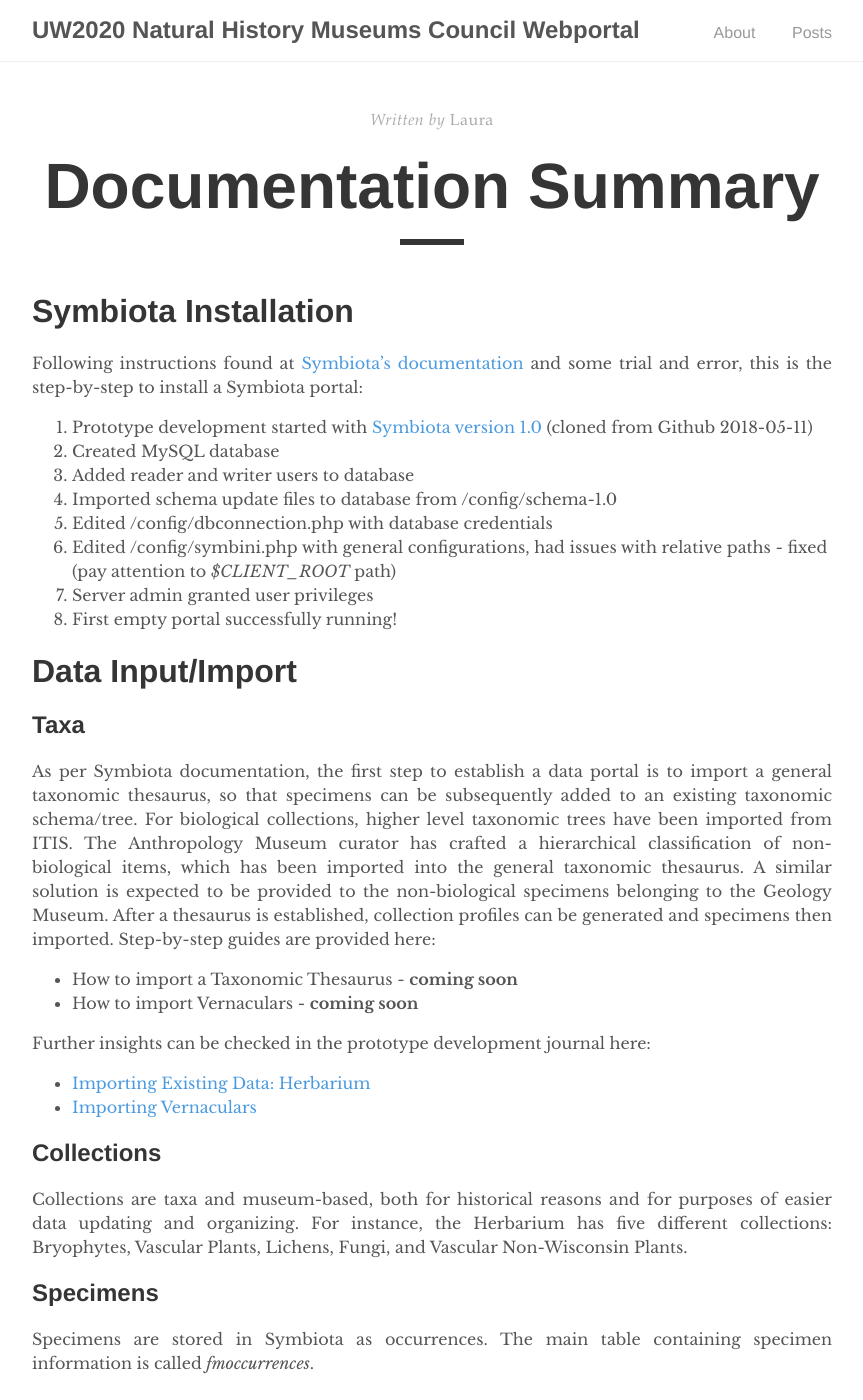
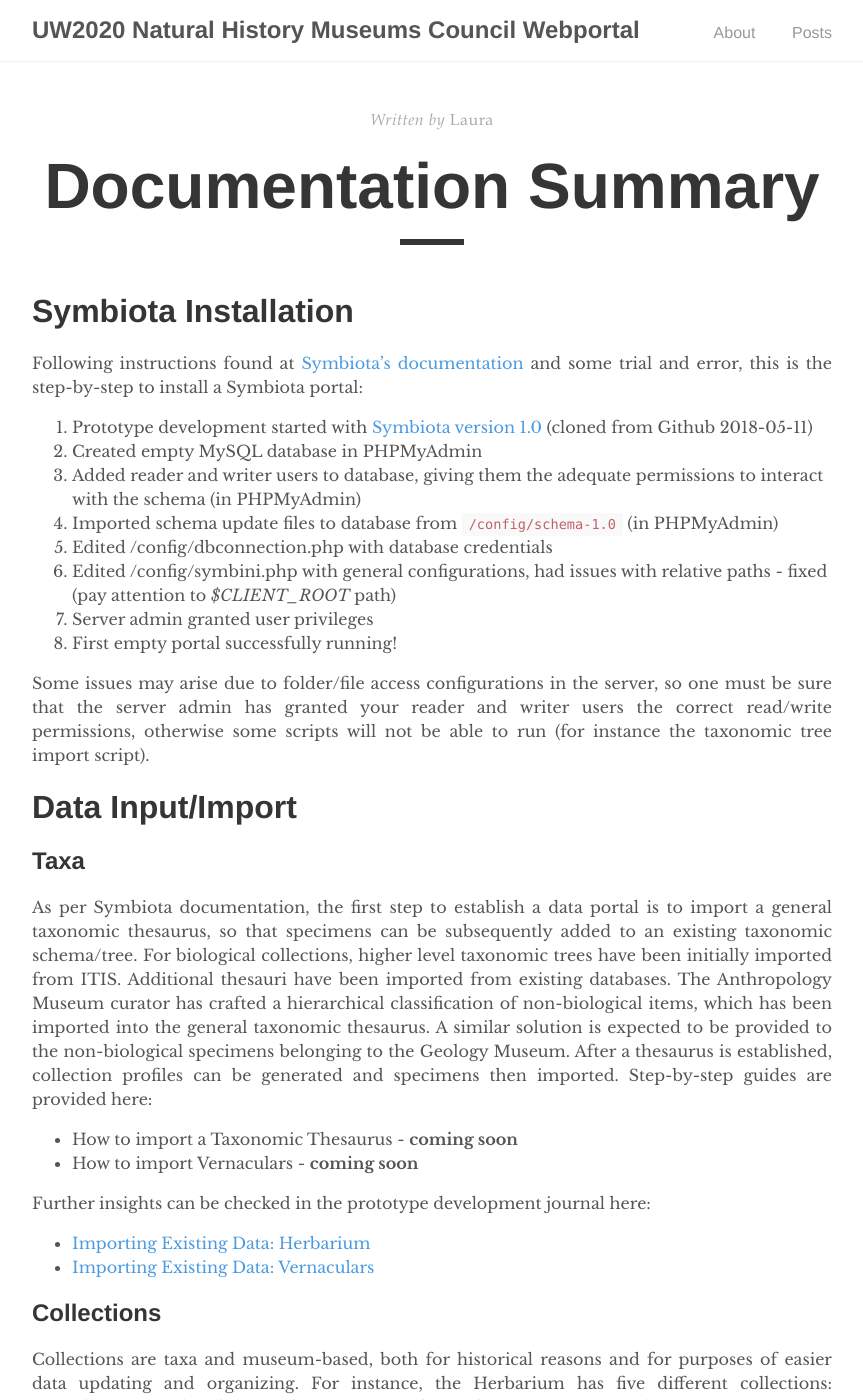
Before and after one commit to arbolitoloco/uw2020, a Jekyll site: the page built from docs/docs-summary.md, in a window 1280 px wide and 1400 px high. Shown: the whole window, without its empty margins (208-1071 px from the left). Built offline with Jekyll 4.4.1, drawn with Linux system fonts in a browser that asks for light colours.

Commit message:
minor fixes

```diff
--- a/docs/docs-summary.md
+++ b/docs/docs-summary.md
@@ -8,19 +8,22 @@
 # Symbiota Installation
 Following instructions found at [Symbiota's documentation](http://symbiota.org/docs/installation-instructions/) and some trial and error, this is the step-by-step to install a Symbiota portal:
 1. Prototype development started with [Symbiota version 1.0](https://github.com/Symbiota/Symbiota/releases) (cloned from Github 2018-05-11)
-2. Created MySQL database
-3. Added reader and writer users to database
-4. Imported schema update files to database from /config/schema-1.0
+2. Created empty MySQL database in PHPMyAdmin
+3. Added reader and writer users to database, giving them the adequate permissions to interact with the schema (in PHPMyAdmin)
+4. Imported schema update files to database from `/config/schema-1.0` (in PHPMyAdmin)
 5. Edited /config/dbconnection.php with database credentials
 6. Edited /config/symbini.php with general configurations, had issues with relative paths - fixed (pay attention to *$CLIENT_ROOT* path)
 7. Server admin granted user privileges
 8. First empty portal successfully running!
 
+Some issues may arise due to folder/file access configurations in the server, so one must be sure that the server admin has granted your reader and writer users the correct read/write permissions, otherwise some scripts will not be able to run (for instance the taxonomic tree import script).
+
+
 # Data Input/Import
 
 ## Taxa
 As per Symbiota documentation, the first step to establish a data portal is to import a general taxonomic thesaurus, so that specimens can be subsequently added to an existing taxonomic schema/tree.
-For biological collections, higher level taxonomic trees have been imported from ITIS.
+For biological collections, higher level taxonomic trees have been initially imported from ITIS. Additional thesauri have been imported from existing databases.
 The Anthropology Museum curator has crafted a hierarchical classification of non-biological items, which has been imported into the general taxonomic thesaurus.
 A similar solution is expected to be provided to the non-biological specimens belonging to the Geology Museum.
 After a thesaurus is established, collection profiles can be generated and specimens then imported.
@@ -29,8 +32,8 @@
 - How to import Vernaculars - **coming soon**
 
 Further insights can be checked in the prototype development journal here:
-- [Importing Existing Data: Herbarium](./_posts/2018-07-13-importing-data-herbarium.md)
-- [Importing Vernaculars](./_posts/2018-07-20-importing-vernaculars.md)
+- [Importing Existing Data: Herbarium](https://arbolitoloco.github.io/uw2020/2018-07-13-importing-data-herbarium.md)
+- [Importing Existing Data: Vernaculars](https://arbolitoloco.github.io/uw2020/2018-07-20-importing-vernaculars)
 
 ## Collections
 Collections are taxa and museum-based, both for historical reasons and for purposes of easier data updating and organizing. For instance, the Herbarium has five different collections: Bryophytes, Vascular Plants, Lichens, Fungi, and Vascular Non-Wisconsin Plants.
```
Also changed, not shown: _posts/2018-07-20-importing-vernaculars.md (+1 -1 lines).
